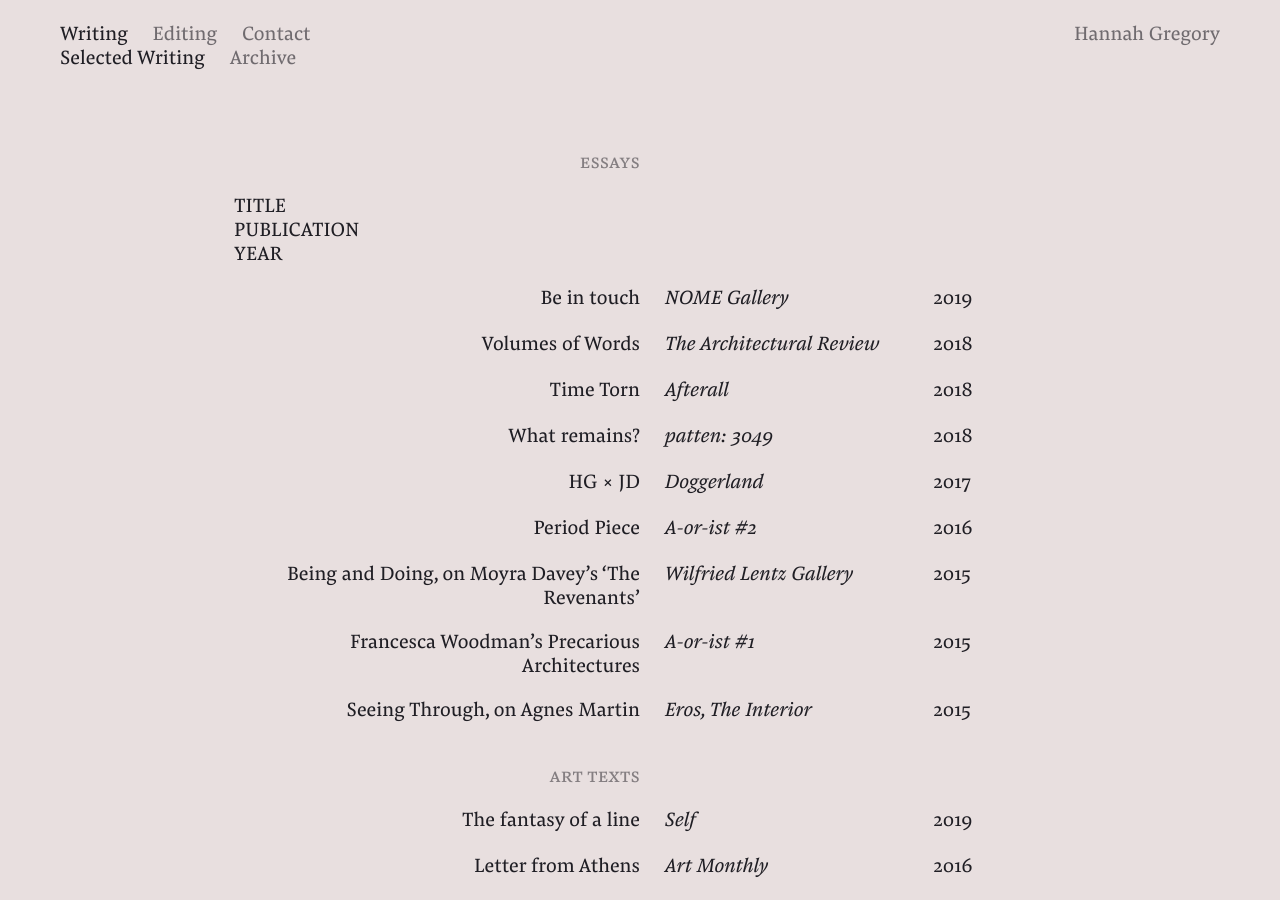
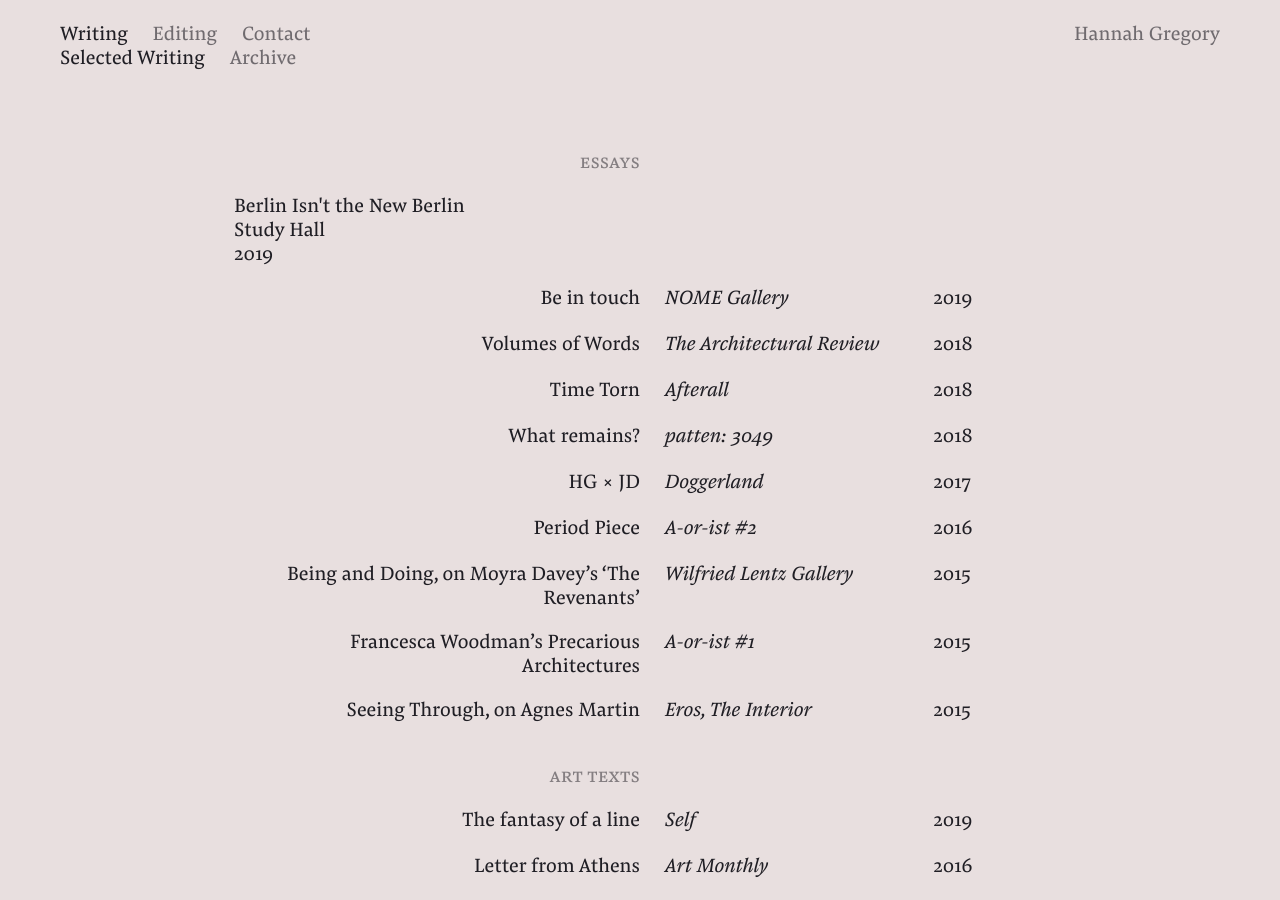
Before and after one commit to hg-site/hg-site.github.io, a Jekyll site: the page built from writing/index.markdown, in a window 1280 px wide and 900 px high. Built offline with Jekyll 4.4.1, drawn with Linux system fonts in a browser that asks for light colours.

Commit message:
Updated Index

```diff
--- a/writing/index.markdown
+++ b/writing/index.markdown
@@ -10,9 +10,9 @@
 
 <div class="sw-row">
 	<a href="https://www.patreon.com/posts/berlin-isnt-new-28469271">
-	<div class="Berlin Isn't the New Berlin">TITLE</div>
-	<div class="Study Hall">PUBLICATION</div>
-	<div class="2019">YEAR</div>
+	<div class="title">Berlin Isn't the New Berlin</div>
+	<div class="publication">Study Hall</div>
+	<div class="year">2019</div>
 	</a>
 </div>
 
```
